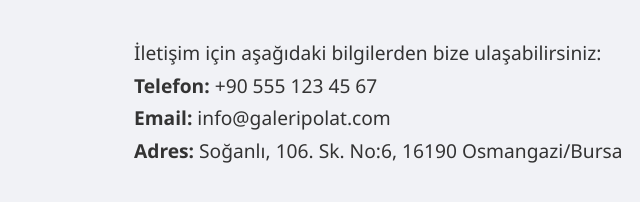
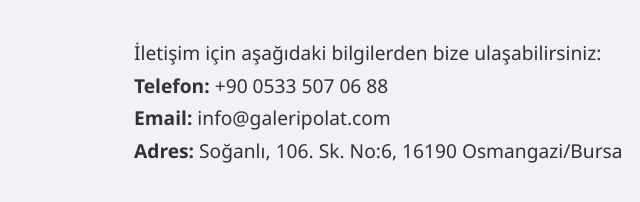
Before and after one commit to Soykan1/galeri, a plain HTML site: page index.html in a window 1280 px wide. Shown: the part 2271-2473 px from the top of the page, 156-796 px from the left. Drawn offline with Linux system fonts and the light colour scheme.

Commit message:
Update index.html

```diff
--- a/index.html
+++ b/index.html
@@ -424,7 +424,7 @@
   <h2 class="section-title">İletişim</h2>
   <div style="max-width:700px; margin: 0 auto; font-size: 1.2rem; line-height: 1.7;">
     <p>İletişim için aşağıdaki bilgilerden bize ulaşabilirsiniz:</p>
-    <p><strong>Telefon:</strong> +90 555 123 45 67</p>
+    <p><strong>Telefon:</strong> +90 0533 507 06 88</p>
     <p><strong>Email:</strong> info@galeripolat.com</p>
     <p><strong>Adres:</strong> Soğanlı, 106. Sk. No:6, 16190 Osmangazi̇/Bursa</p>
   </div>
```
